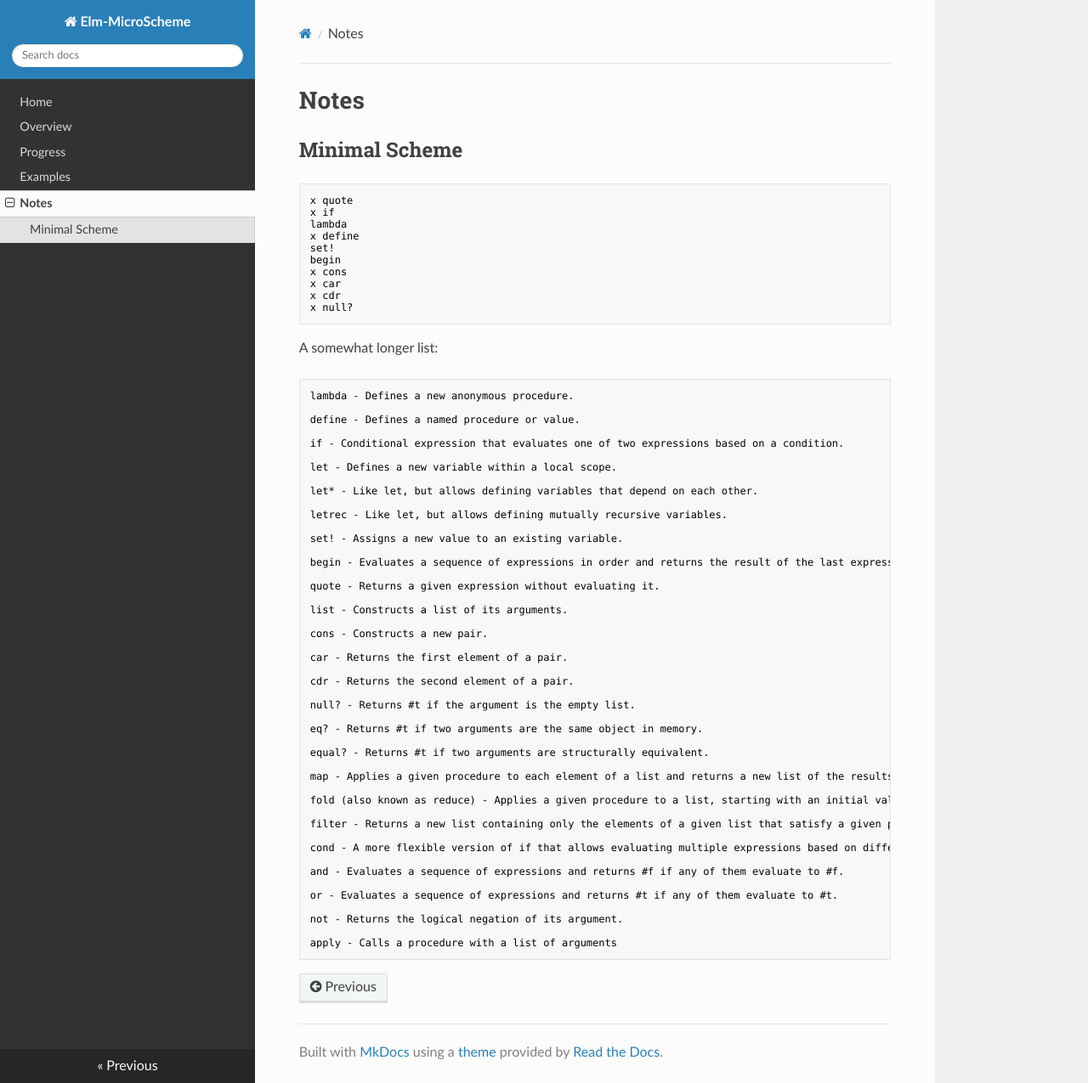
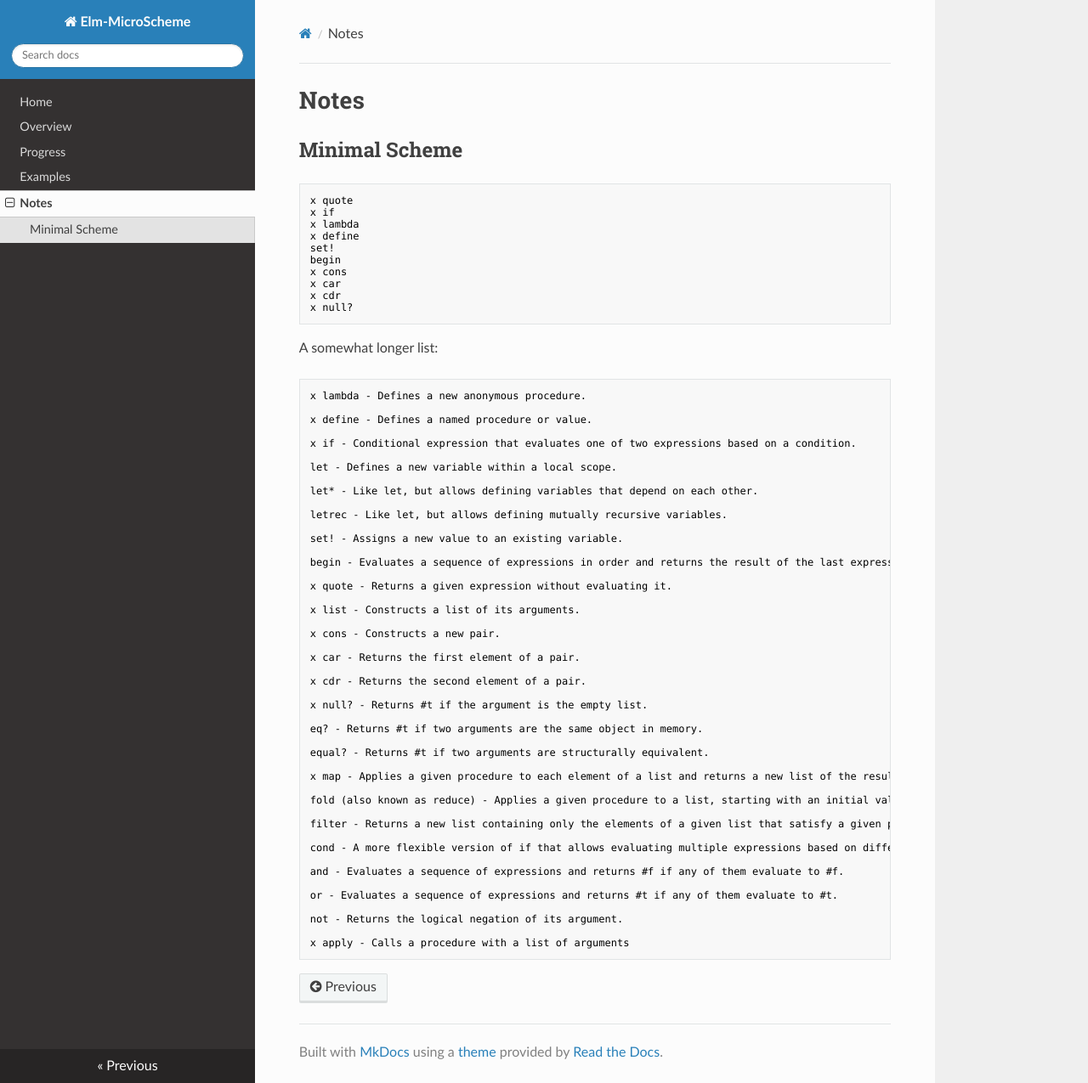
Before and after one commit to jxxcarlson/elm-microscheme, an MkDocs documentation site: the page built from docs/docs/notes.md, in a window 1280 px wide and 1275 px high. Shown: the whole window at 85% size. Built offline with MkDocs 1.6.1, drawn with Linux system fonts in a browser that asks for light colours; nearby versions of some CDN libraries.

````diff
--- a/docs/docs/notes.md
+++ b/docs/docs/notes.md
@@ -5,7 +5,7 @@
 ```lisp
 x quote
 x if
-lambda
+x lambda
 x define
 set!
 begin
@@ -18,11 +18,11 @@ x null?
 A somewhat longer list:
 
 ```lisp
-lambda - Defines a new anonymous procedure.
+x lambda - Defines a new anonymous procedure.
 
-define - Defines a named procedure or value.
+x define - Defines a named procedure or value.
 
-if - Conditional expression that evaluates one of two expressions based on a condition.
+x if - Conditional expression that evaluates one of two expressions based on a condition.
 
 let - Defines a new variable within a local scope.
 
@@ -34,23 +34,23 @@ set! - Assigns a new value to an existing variable.
 
 begin - Evaluates a sequence of expressions in order and returns the result of the last expression.
 
-quote - Returns a given expression without evaluating it.
+x quote - Returns a given expression without evaluating it.
 
-list - Constructs a list of its arguments.
+x list - Constructs a list of its arguments.
 
-cons - Constructs a new pair.
+x cons - Constructs a new pair.
 
-car - Returns the first element of a pair.
+x car - Returns the first element of a pair.
 
-cdr - Returns the second element of a pair.
+x cdr - Returns the second element of a pair.
 
-null? - Returns #t if the argument is the empty list.
+x null? - Returns #t if the argument is the empty list.
 
 eq? - Returns #t if two arguments are the same object in memory.
 
 equal? - Returns #t if two arguments are structurally equivalent.
 
-map - Applies a given procedure to each element of a list and returns a new list of the results.
+x map - Applies a given procedure to each element of a list and returns a new list of the results.
 
 fold (also known as reduce) - Applies a given procedure to a list, starting with an initial value, and accumulates the results.
 
@@ -64,5 +64,5 @@ or - Evaluates a sequence of expressions and returns #t if any of them evaluate
 
 not - Returns the logical negation of its argument.
 
-apply - Calls a procedure with a list of arguments
+x apply - Calls a procedure with a list of arguments
 ```
````
Also changed, not shown: docs/docs/examples.md (+16 -0 lines), 2 other files.
